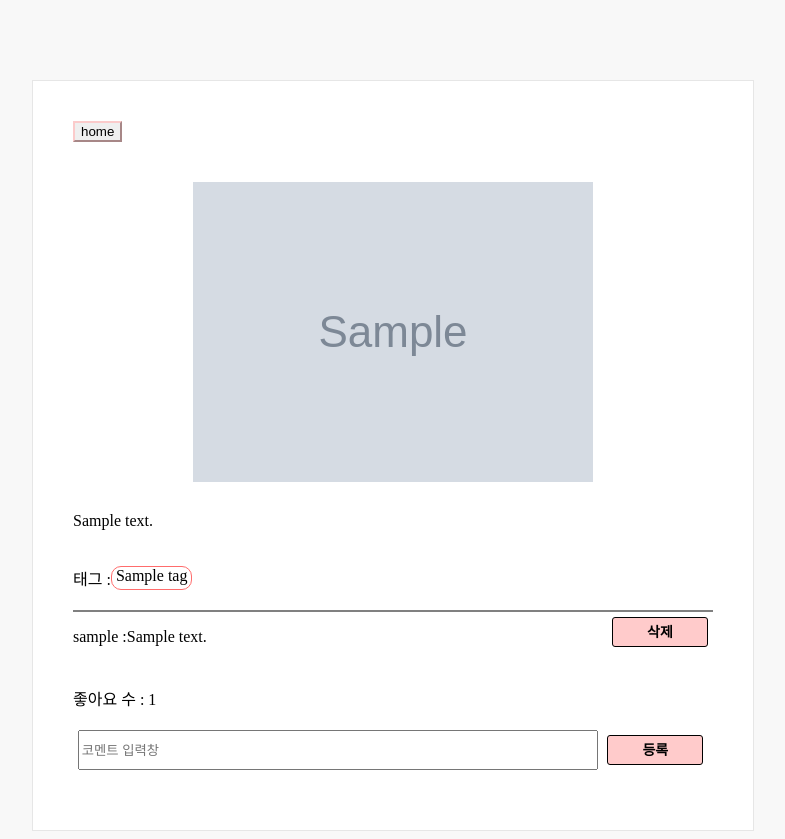
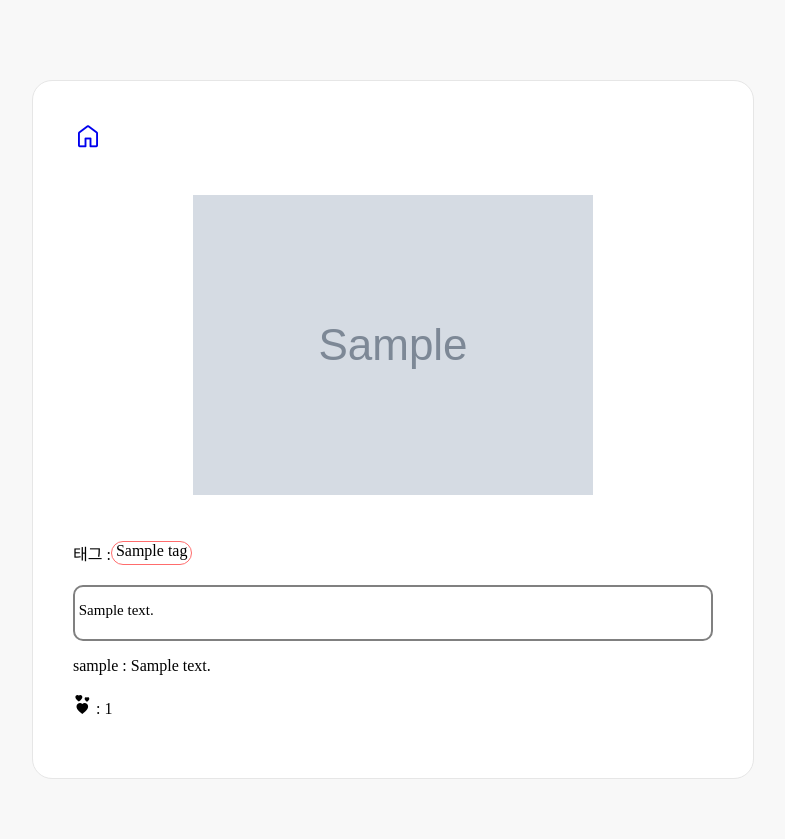
Before and after one commit to kmg0485/ABBBA_machine_learning_project, a Django app: template Post/templates/detail_post.html in a window 1280 px wide. Shown: the whole page, without its empty margins (247-1032 px from the left). After the commit the page ends 779 px from the top, so only its background shows below. Run offline with Django 3.2, Linux system fonts and the light colour scheme; the template is opened without the code that fills it: most values are stand-ins (such as "Sample title", 1, 10 or a date in 2020); grey boxes marked "Sample" are stand-in pictures.

Commit message:
fix detail post.html

```diff
--- a/Post/templates/detail_post.html
+++ b/Post/templates/detail_post.html
@@ -5,7 +5,11 @@
     <meta charset="UTF-8">
     <meta name="viewport"
         content="width=device-width, user-scalable=no, initial-scale=1.0, maximum-scale=1.0, minimum-scale=1.0">
-
+     <!--google material icon-->
+    <link rel="stylesheet"
+        href="https://fonts.googleapis.com/css2?family=Material+Symbols+Rounded:opsz,wght,FILL,GRAD@20..48,100..700,0..1,-50..200" />
+    <link rel="stylesheet"
+        href="https://fonts.googleapis.com/css2?family=Material+Symbols+Outlined:opsz,wght,FILL,GRAD@20..48,100..700,0..1,-50..200" />
 
     <title>Machine Learning</title>
     <style>
@@ -91,6 +95,7 @@
             padding: 0;
             margin-top: 10px;
             margin: 5px;
+            cursor: pointer
         }
 
         .buttons {
@@ -120,12 +125,49 @@
             padding: 0;
             margin-top: 10px;
             margin: 5px;
+            cursor:pointer;
         }
 
         .comment_box {
             display: flex;
             justify-content: space-between;
         }
+
+        .material-symbols-rounded {
+            font-variation-settings: 'FILL' 0, 'wght' 400, 'GRAD' 0, 'opsz' 48;
+        }
+
+        .filebox label {
+            display: inline-block;
+            padding: .5em .75em;
+            color: black;
+            font-size: inherit;
+            line-height: normal;
+            vertical-align: middle;
+            background-color: pink;
+            cursor: pointer;
+            border: 1px solid pink;
+            border-bottom-color: #e2e2e2;
+            border-radius: .25em;
+          }
+
+
+
+        .filebox input[type="submit"] {
+            position: absolute;
+            width: 1px;
+            height: 1px;
+            padding: 0;
+            margin: -1px;
+            overflow: hidden;
+            clip:rect(0,0,0,0);
+            border: 0;
+        }
+        .filebox label:hover{
+            border:2px solid gray;
+        }
+
+
     </style>
 </head>
 
@@ -137,10 +179,10 @@
 
 
 
-        <div id="main_container" class="post_form">
+        <div style="border-radius:20px"id="main_container" class="post_form">
             <a href="{% url 'Post:main' %}">
-                <button class="btn btn-outline-success" type="submit"
-                    style="color: black; border-color: #FBCBCB; ">home</button>
+                <span id="home_button" class="material-symbols-rounded"
+                style="font-size: 30px; margin-right:10px; cursor : pointer;">home </span>
             </a>
             <div>
 
@@ -154,19 +196,21 @@
                         src="{{post.photo.url}}" />
                 </div>
 
-                <div style="border-bottom : solid 2px gray;">
-                    <p>{{post.content}}</p>
-
+                <div >
                     <div style="display: flex;">
                         {% if tags %}
                             <p>태그 : </p>
                             {% for tag in tags %}
-                        <p style="border : solid 1px #ff6c6c; border-radius: 10px;">&nbsp{{ tag }}&nbsp</p>
+                            <p style="border : solid 1px #ff6c6c; border-radius: 20px;">&nbsp{{ tag }}&nbsp</p>
                             {% endfor %}
                             {% else %}
                             <p>자동 인식된 태그가 없습니다.</p>
                             {% endif %}
                         </div>
+                    <div style="border : solid 2px gray; border-radius: 10px;">
+                    <p style="font-size:15px;">&nbsp{{post.content}}</p>
+                    </div>
+
 
                 </div>
 
@@ -175,28 +219,37 @@
                     {% csrf_token %}
                     <div class="comment_box">
                         <div style="display: flex;">
-                            <p>{{ cm.author.username }} :</p>
+                            <p>{{ cm.author.username }} :&nbsp </p>
                             <p> {{ cm.comment }}</p>
                         </div>
+                        {% if user == cm.author %}
                         <input class="comment_btn" type="submit" value="삭제">
+                        {% endif %}
                     </div>
                 </form>
                 {% endfor %}
-                </p>
-                좋아요 수 : {{ post.like_count }}
+                <svg xmlns="http://www.w3.org/2000/svg" width="19" height="19" fill="currentColor" class="bi bi-hearts" viewBox="0 0 16 16">
+                    <path fill-rule="evenodd" d="M4.931.481c1.627-1.671 5.692 1.254 0 5.015-5.692-3.76-1.626-6.686 0-5.015Zm6.84 1.794c1.084-1.114 3.795.836 0 3.343-3.795-2.507-1.084-4.457 0-3.343ZM7.84 7.642c2.71-2.786 9.486 2.09 0 8.358-9.487-6.268-2.71-11.144 0-8.358Z"/>
+                  </svg> : {{ post.like_count }}
                 <p></p>
                 <div>
             {% if user.is_authenticated %}
               <form action="{% url 'Post:likes' post.id %}" method='POST'>
                 {% csrf_token %}
                 {% if post in user.like_posts.all %}
-                  <input type="submit" value='❤'>
+                <div class="filebox">
+                    <label for="ex_file">좋아요 취소</label>
+                    <input type="submit" id="ex_file">
+                </div>
                 {% else %}
-                  <input type="submit" value='🤍'>
+                <div class="filebox">
+                    <label for="ex_file">좋아요</label>
+                    <input type="submit" id="ex_file">
+                </div>
                 {% endif %}
                 </div>
               </form>
-            {% endif %}
+
                 <form action="{% url 'Post:upload_comment' post.id %}" method="POST">
                     {% csrf_token %}
                     <p id="comment_box">
@@ -204,7 +257,7 @@
                         <input class="comment_btn" type="submit" value="등록">
                     </p>
                 </form>
-
+            {% endif %}
                 <div>
 
 
```
Lines whose indentation alone changed are shown as unchanged.
